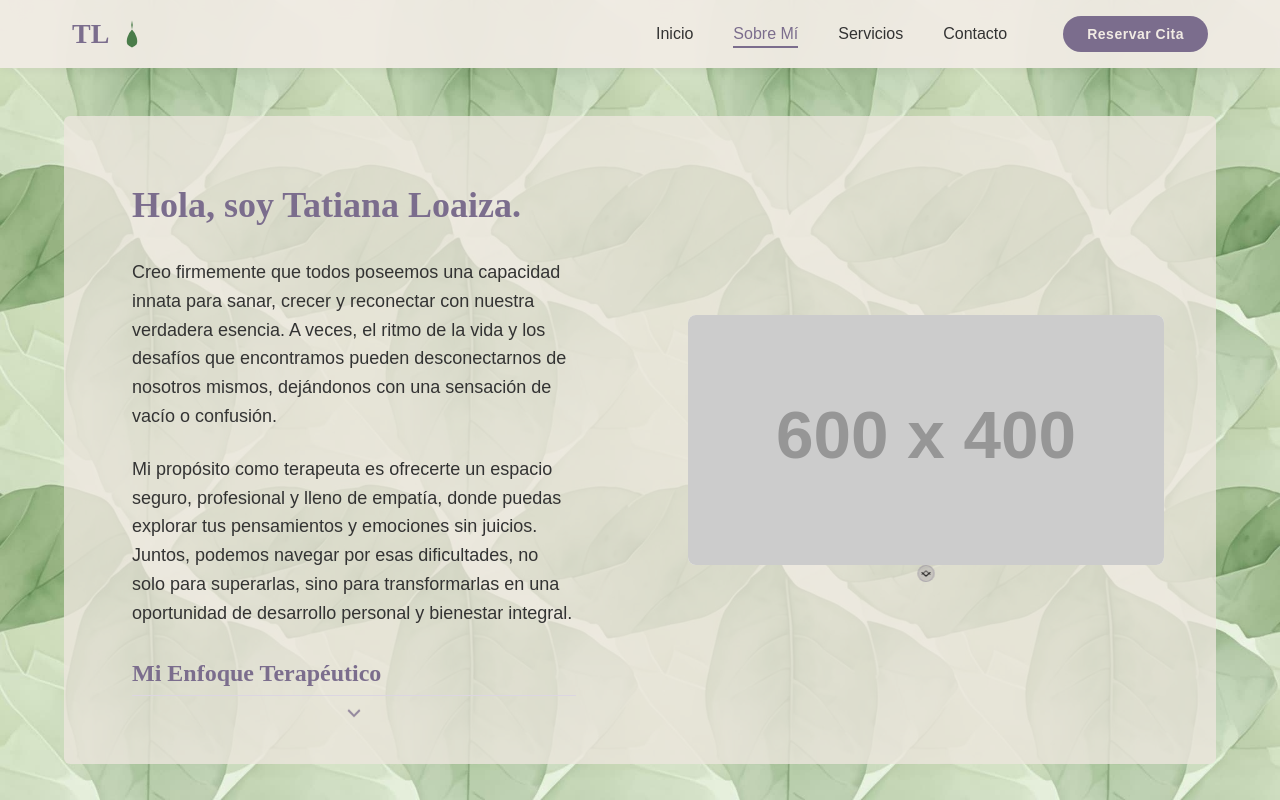
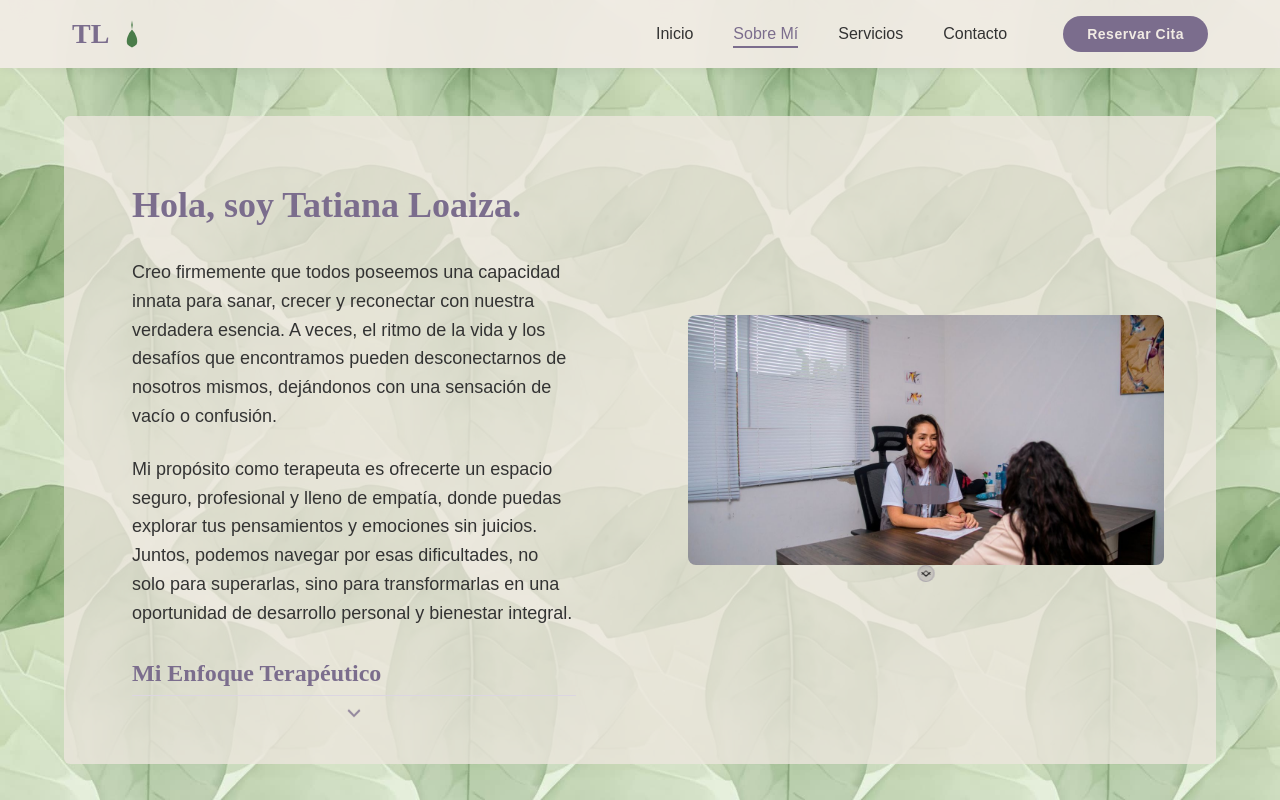
Before and after one commit to JCorts1/Therapist2.1, a React (Vite) app: page /about in a window 1280 px wide. Built offline with nearby package versions, Linux system fonts and the light colour scheme.

Commit message:
Pictures are now on

```diff
--- a/src/views/About.jsx
+++ b/src/views/About.jsx
@@ -4,6 +4,11 @@ import '../App.css';
 import '../assets/styles/About.css';
 import NavBar from '../components/NavBar';
 import Autoplay from "embla-carousel-autoplay"
+import KidsTherapy from '@/assets/img/kids-therapy.jpg'
+import ProfilePic from '@/assets/img/crecimiento-personal.jpg'
+import GroupTherapy from '@/assets/img/group-therapy.jpg'
+import SoldierTherapy from '@/assets/img/soldier-img.jpg'
+import PersonalDev from '@/assets/img/soldier-therapy.jpg'
 import {
   Carousel,
   CarouselContent,
@@ -16,10 +21,15 @@ const About = () => {
   // Sample images - replace with your actual images
   const images = [
     "https://placehold.co/600x400/E4D6D6/333333?text=Espacio+Seguro",
+    ProfilePic,
     "https://placehold.co/600x400/D6E4D8/333333?text=Terapia+con+Niños",
+    KidsTherapy,
     "https://placehold.co/600x400/E4E4D6/333333?text=Crecimiento+Personal",
+    PersonalDev,
     "https://placehold.co/600x400/D6D6E4/333333?text=Talleres+Grupales",
-    "https://placehold.co/600x400/D6E0E4/333333?text=Bienestar+Integral"
+    GroupTherapy,
+    "https://placehold.co/600x400/D6E0E4/333333?text=Bienestar+Integral",
+    SoldierTherapy,
   ]
 
   const plugin = React.useRef(
```
Also changed, not shown: src/assets/img/home-selfie.jpg (deleted), src/assets/img/wood-texture.jpg (deleted).
